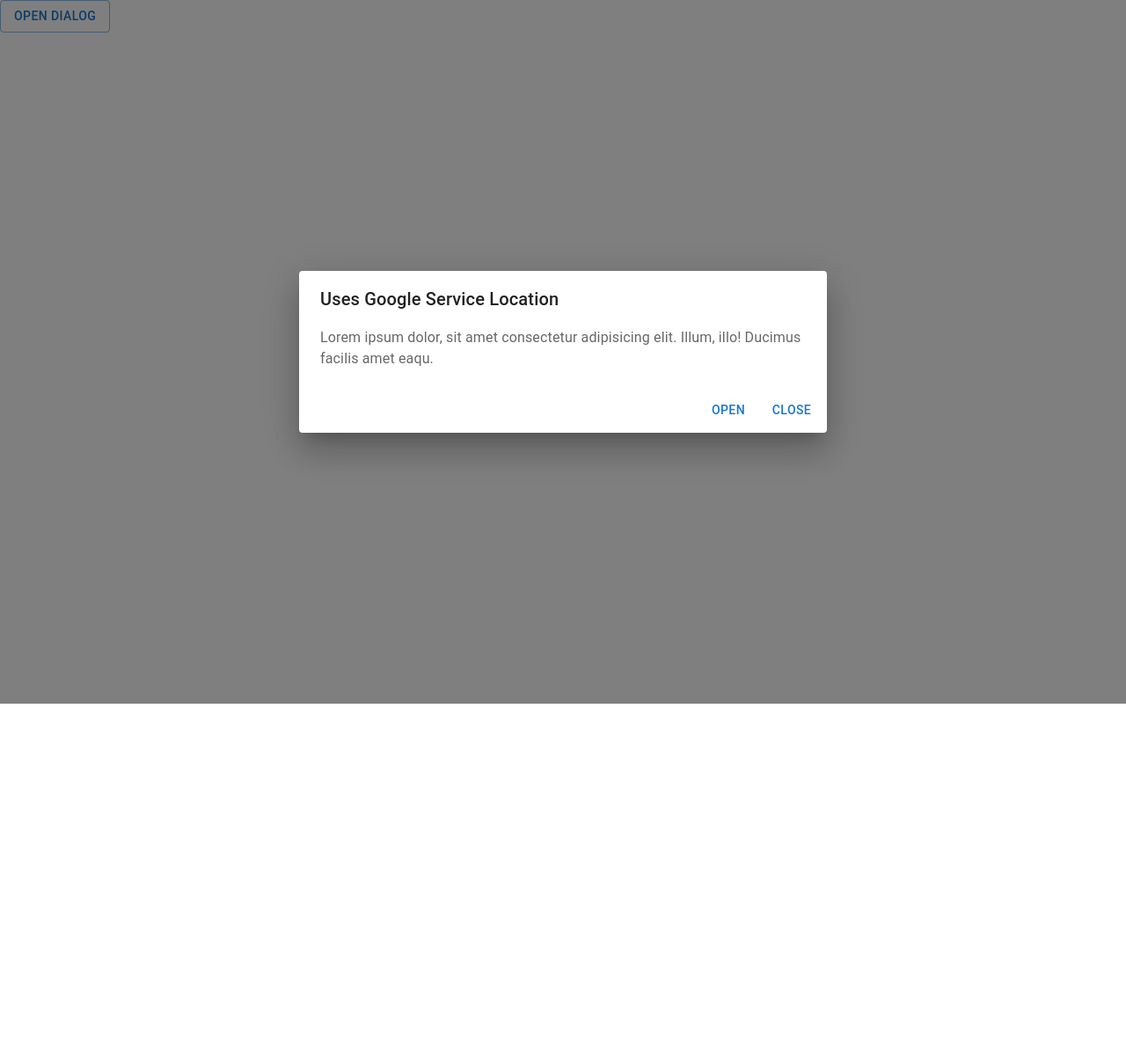
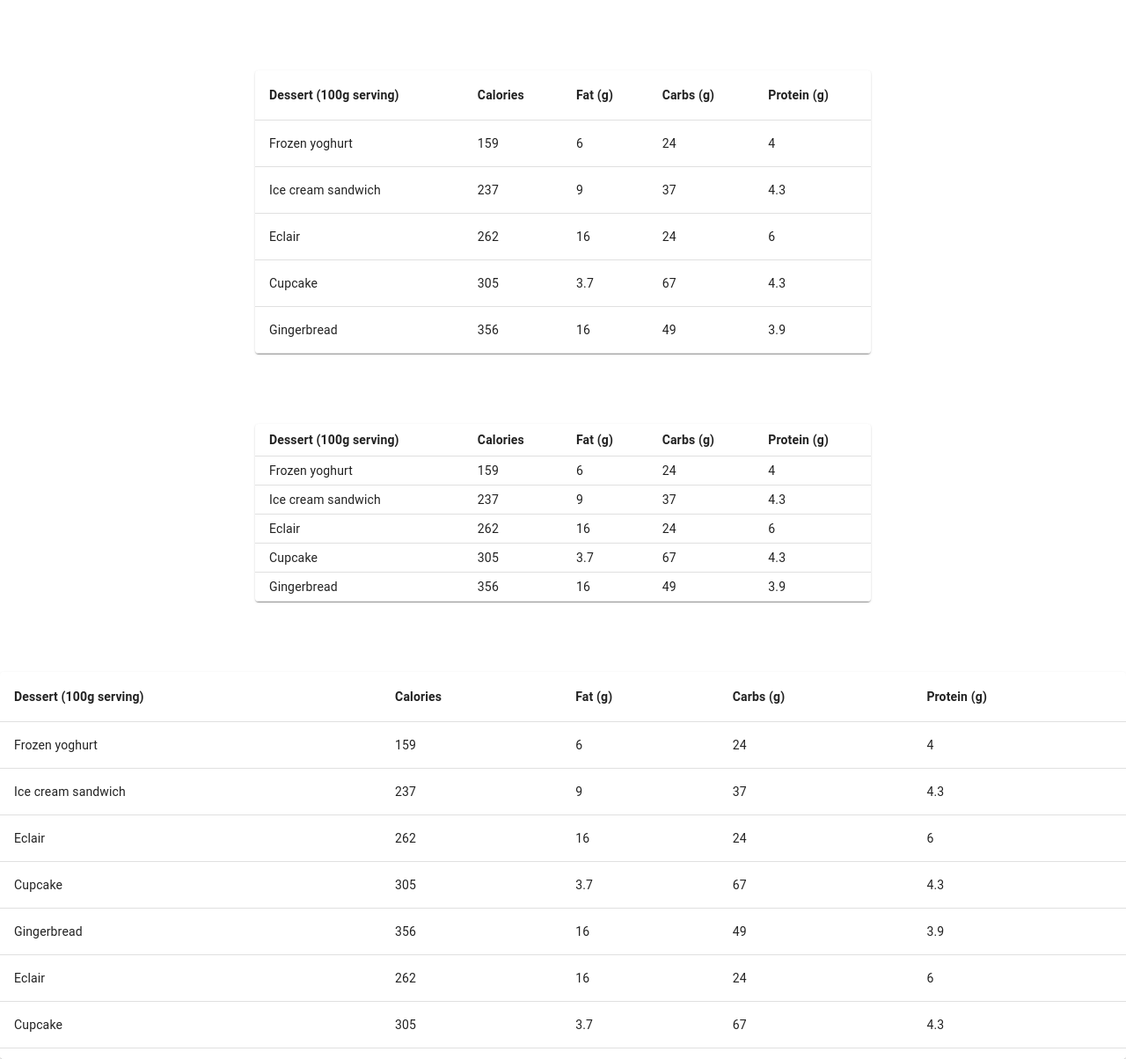
Before and after one commit to Emam-Bokhari/MUI, a React (Vite) app: page / in a window 1280 px wide. Shown: the whole page at 88% size. Before the commit the page ends 800 px from the top, so only its background shows below. Built offline with nearby package versions, Linux system fonts and the light colour scheme.

Commit message:
feat(tables): add basic, dense, and sticky header table variations - implemented a basic table for desert data. - added a dense table variation with a smaller row height - included a table with a sticky header for better usability with large datasets

```diff
--- a/src/App.jsx
+++ b/src/App.jsx
@@ -1,12 +1,12 @@
 import { Fragment } from "react";
 import { CssBaseline } from "@mui/material";
-import DialogComponent from "./components/Feddback/DialogComponent";
+import TableComponent from "./components/DataDisplay/TableComponent";
 
 export default function App() {
   return (
     <Fragment>
       <CssBaseline />
-      <DialogComponent />
+      <TableComponent />
     </Fragment>
   );
 }
--- /dev/null
+++ b/src/components/DataDisplay/TableComponent.jsx
@@ -0,0 +1,229 @@
+import {
+  Paper,
+  Table,
+  TableBody,
+  TableCell,
+  TableContainer,
+  TableHead,
+  TableRow,
+} from "@mui/material";
+import { Fragment } from "react";
+
+export default function TableComponent() {
+  return (
+    <Fragment>
+      {/* basic table */}
+      <TableContainer
+        component={Paper}
+        sx={{ maxWidth: 700, margin: "auto", marginTop: 10 }}
+      >
+        <Table sx={{ maxWidth: 700 }}>
+          <TableHead>
+            <TableRow>
+              <TableCell sx={{ fontWeight: 700 }}>
+                Dessert (100g serving)
+              </TableCell>
+              <TableCell sx={{ fontWeight: 700 }}>Calories</TableCell>
+              <TableCell sx={{ fontWeight: 700 }}>Fat (g)</TableCell>
+              <TableCell sx={{ fontWeight: 700 }}>Carbs (g)</TableCell>
+              <TableCell sx={{ fontWeight: 700 }}>Protein (g)</TableCell>
+            </TableRow>
+          </TableHead>
+          <TableBody>
+            <TableRow>
+              <TableCell>Frozen yoghurt</TableCell>
+              <TableCell>159</TableCell>
+              <TableCell>6</TableCell>
+              <TableCell>24</TableCell>
+              <TableCell>4</TableCell>
+            </TableRow>
+            <TableRow>
+              <TableCell>Ice cream sandwich</TableCell>
+              <TableCell>237</TableCell>
+              <TableCell>9</TableCell>
+              <TableCell>37</TableCell>
+              <TableCell>4.3</TableCell>
+            </TableRow>
+            <TableRow>
+              <TableCell>Eclair</TableCell>
+              <TableCell>262</TableCell>
+              <TableCell>16</TableCell>
+              <TableCell>24</TableCell>
+              <TableCell>6</TableCell>
+            </TableRow>
+            <TableRow>
+              <TableCell>Cupcake</TableCell>
+              <TableCell>305</TableCell>
+              <TableCell>3.7</TableCell>
+              <TableCell>67</TableCell>
+              <TableCell>4.3</TableCell>
+            </TableRow>
+            <TableRow>
+              <TableCell>Gingerbread</TableCell>
+              <TableCell>356</TableCell>
+              <TableCell>16</TableCell>
+              <TableCell>49</TableCell>
+              <TableCell>3.9</TableCell>
+            </TableRow>
+          </TableBody>
+        </Table>
+      </TableContainer>
+
+      {/* dense table (size) */}
+      <TableContainer
+        component={Paper}
+        sx={{ maxWidth: 700, margin: "auto", marginTop: 10 }}
+      >
+        <Table sx={{ maxWidth: 700 }} size="small">
+          <TableHead>
+            <TableRow>
+              <TableCell sx={{ fontWeight: 700 }}>
+                Dessert (100g serving)
+              </TableCell>
+              <TableCell sx={{ fontWeight: 700 }}>Calories</TableCell>
+              <TableCell sx={{ fontWeight: 700 }}>Fat (g)</TableCell>
+              <TableCell sx={{ fontWeight: 700 }}>Carbs (g)</TableCell>
+              <TableCell sx={{ fontWeight: 700 }}>Protein (g)</TableCell>
+            </TableRow>
+          </TableHead>
+          <TableBody>
+            <TableRow>
+              <TableCell>Frozen yoghurt</TableCell>
+              <TableCell>159</TableCell>
+              <TableCell>6</TableCell>
+              <TableCell>24</TableCell>
+              <TableCell>4</TableCell>
+            </TableRow>
+            <TableRow>
+              <TableCell>Ice cream sandwich</TableCell>
+              <TableCell>237</TableCell>
+              <TableCell>9</TableCell>
+              <TableCell>37</TableCell>
+              <TableCell>4.3</TableCell>
+            </TableRow>
+            <TableRow>
+              <TableCell>Eclair</TableCell>
+              <TableCell>262</TableCell>
+              <TableCell>16</TableCell>
+              <TableCell>24</TableCell>
+              <TableCell>6</TableCell>
+            </TableRow>
+            <TableRow>
+              <TableCell>Cupcake</TableCell>
+              <TableCell>305</TableCell>
+              <TableCell>3.7</TableCell>
+              <TableCell>67</TableCell>
+              <TableCell>4.3</TableCell>
+            </TableRow>
+            <TableRow>
+              <TableCell>Gingerbread</TableCell>
+              <TableCell>356</TableCell>
+              <TableCell>16</TableCell>
+              <TableCell>49</TableCell>
+              <TableCell>3.9</TableCell>
+            </TableRow>
+          </TableBody>
+        </Table>
+      </TableContainer>
+      {/* sticky header*/}
+      <TableContainer
+        component={Paper}
+        sx={{ width:"100%",maxHeight:440, margin: "auto", marginTop: 10 }}
+      >
+        <Table stickyHeader >
+          <TableHead>
+            <TableRow>
+              <TableCell sx={{ fontWeight: 700 }}>
+                Dessert (100g serving)
+              </TableCell>
+              <TableCell sx={{ fontWeight: 700 }}>Calories</TableCell>
+              <TableCell sx={{ fontWeight: 700 }}>Fat (g)</TableCell>
+              <TableCell sx={{ fontWeight: 700 }}>Carbs (g)</TableCell>
+              <TableCell sx={{ fontWeight: 700 }}>Protein (g)</TableCell>
+            </TableRow>
+          </TableHead>
+          <TableBody>
+            <TableRow>
+              <TableCell>Frozen yoghurt</TableCell>
+              <TableCell>159</TableCell>
+              <TableCell>6</TableCell>
+              <TableCell>24</TableCell>
+              <TableCell>4</TableCell>
+            </TableRow>
+            <TableRow>
+              <TableCell>Ice cream sandwich</TableCell>
+              <TableCell>237</TableCell>
+              <TableCell>9</TableCell>
+              <TableCell>37</TableCell>
+              <TableCell>4.3</TableCell>
+            </TableRow>
+            <TableRow>
+              <TableCell>Eclair</TableCell>
+              <TableCell>262</TableCell>
+              <TableCell>16</TableCell>
+              <TableCell>24</TableCell>
+              <TableCell>6</TableCell>
+            </TableRow>
+            <TableRow>
+              <TableCell>Cupcake</TableCell>
+              <TableCell>305</TableCell>
+              <TableCell>3.7</TableCell>
+              <TableCell>67</TableCell>
+              <TableCell>4.3</TableCell>
+            </TableRow>
+            <TableRow>
+              <TableCell>Gingerbread</TableCell>
+              <TableCell>356</TableCell>
+              <TableCell>16</TableCell>
+              <TableCell>49</TableCell>
+              <TableCell>3.9</TableCell>
+            </TableRow>
+            <TableRow>
+              <TableCell>Eclair</TableCell>
+              <TableCell>262</TableCell>
+              <TableCell>16</TableCell>
+              <TableCell>24</TableCell>
+              <TableCell>6</TableCell>
+            </TableRow>
+            <TableRow>
+              <TableCell>Cupcake</TableCell>
+              <TableCell>305</TableCell>
+              <TableCell>3.7</TableCell>
+              <TableCell>67</TableCell>
+              <TableCell>4.3</TableCell>
+            </TableRow>
+            <TableRow>
+              <TableCell>Gingerbread</TableCell>
+              <TableCell>356</TableCell>
+              <TableCell>16</TableCell>
+              <TableCell>49</TableCell>
+              <TableCell>3.9</TableCell>
+            </TableRow>
+            <TableRow>
+              <TableCell>Eclair</TableCell>
+              <TableCell>262</TableCell>
+              <TableCell>16</TableCell>
+              <TableCell>24</TableCell>
+              <TableCell>6</TableCell>
+            </TableRow>
+            <TableRow>
+              <TableCell>Cupcake</TableCell>
+              <TableCell>305</TableCell>
+              <TableCell>3.7</TableCell>
+              <TableCell>67</TableCell>
+              <TableCell>4.3</TableCell>
+            </TableRow>
+            <TableRow>
+              <TableCell>Gingerbread</TableCell>
+              <TableCell>356</TableCell>
+              <TableCell>16</TableCell>
+              <TableCell>49</TableCell>
+              <TableCell>3.9</TableCell>
+            </TableRow>
+          </TableBody>
+        </Table>
+      </TableContainer>
+
+    </Fragment>
+  );
+}
```
